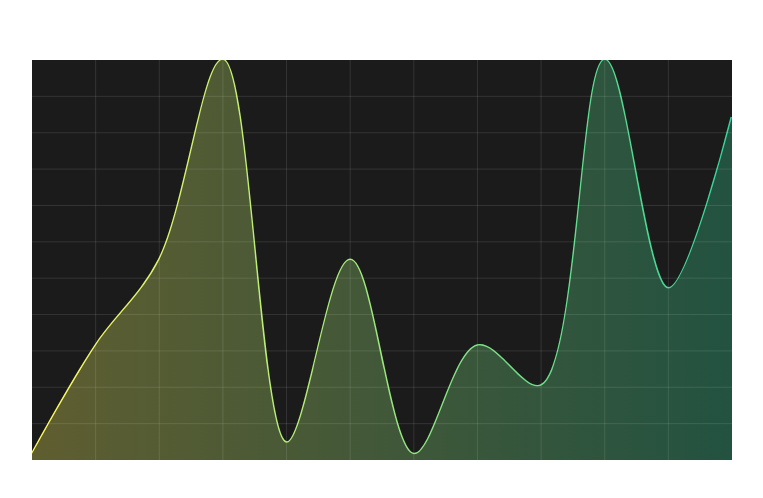
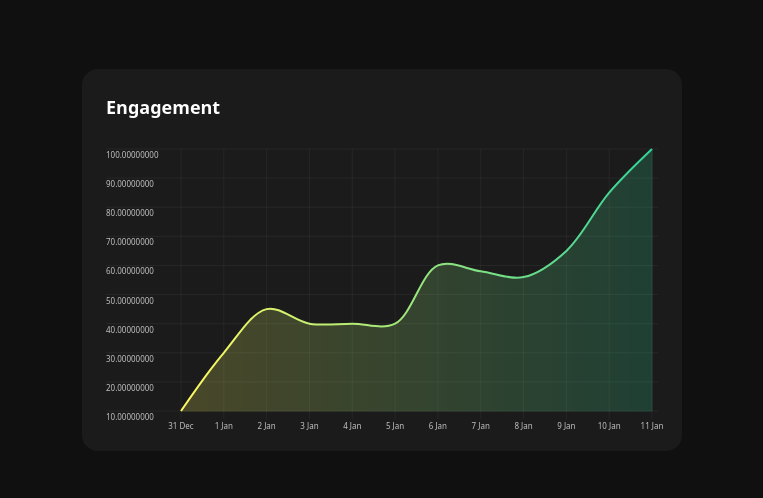
Before and after one commit to jewhyena/graph, a React (Vite) app: page / in a window 1280 px wide. Shown: the part 140-638 px from the top of the page, without its empty margins (258-1021 px from the left). Built offline with nearby package versions, Linux system fonts and the light colour scheme.

Commit message:
I think it's done

```diff
--- a/package.json
+++ b/package.json
@@ -11,6 +11,8 @@
   },
   "dependencies": {
     "d3": "^7.8.5",
+    "date-fns": "^3.2.0",
+    "framer-motion": "^10.18.0",
     "react": "^18.2.0",
     "react-dom": "^18.2.0",
     "react-use-measure": "^2.1.1"
--- a/src/App.tsx
+++ b/src/App.tsx
@@ -1,164 +1,196 @@
 import * as d3 from "d3";
-import { useRef, useState } from "react";
 import { generateLinearGradientArray } from "./utils";
 import Tooltip from "./components/Tooltip";
+import { format, subDays } from "date-fns";
+import { useState } from "react";
+import useMeasure from "react-use-measure";
+import { motion } from "framer-motion";
 
-const path = d3.path();
-path.moveTo(0, 0);
+const data = [10, 30, 45, 40, 40, 40, 60, 58, 56, 65, 85, 100].map<
+  [number, number]
+>((v, i) => [i, v]);
 
-const data = [
-  1000, 20000, 35000, 70000, 3000, 35000, 1000, 20000, 13000, 70000, 30000,
-  60000,
-];
+const margin = {
+  top: 40,
+  right: 20,
+  bottom: 40,
+  left: 75,
+};
 
-const WIDTH = 700;
-const HEIGHT = 400;
+const gradient = generateLinearGradientArray("#FFF961", "#34D399");
 
-const LENGTH = data.length;
+type Coordinates = {
+  x: number;
+  y: number;
+};
 
-const MAX_VALUE = data.reduce(
-  (acc, value) => (value > acc ? value : acc),
-  data[0]
+const tooptipCircleRadius = 4;
+
+function App() {
+  const [ref, { width, height, left, top }] = useMeasure();
+
+  const [tooltipRef, tooltipBounce] = useMeasure();
+  const [transparentGraphRef, transparentGraphBounce] = useMeasure();
+
+  const [gradientIndex, setGradientIndex] = useState(0);
+
+  const [mouseCoordinates, setMouseCoordinates] = useState<Coordinates | null>(
+    null
   );
 
-const coordinates = data.map<[number, number]>((value, index) => {
-  return [
-    (WIDTH / (LENGTH - 1)) * index,
-    HEIGHT - (value / MAX_VALUE) * HEIGHT,
-  ];
-});
+  const xDomain = d3.extent(data.map((d) => d[0])) as [number, number];
+  const yDomain = d3.extent(data.map((d) => d[1])) as [number, number];
 
-const reversed = data.map<[number, number]>((value, index) => {
-  return [
-    (WIDTH / (LENGTH - 1)) * index,
-    HEIGHT - (value / MAX_VALUE) * HEIGHT,
-  ];
-});
+  const xScale = d3
+    .scaleLinear()
+    .domain(xDomain)
+    .range([margin.left, width - margin.right]);
 
-const ys = data.map<number>((_, index) => {
-  return (HEIGHT / (LENGTH - 1)) * index;
-});
+  const yScale = d3
+    .scaleLinear()
+    .domain(yDomain)
+    .range([height - margin.top, margin.bottom]);
 
   const line = d3
     .line()
-  .x((d) => d[0])
-  .y((d) => d[1])
-  .curve(d3.curveCatmullRom)(coordinates);
-
-const reversedline = d3
-  .line()
-  .x((d) => d[0])
-  .y((d) => d[1])
-  .curve(d3.curveCatmullRom)(reversed);
-
-const line2 = d3
-  .line()
-  .x((d) => d[0])
-  .y((d) => d[1])
-  .curve(d3.curveCatmullRom)(coordinates);
-
-const gradient = generateLinearGradientArray("#FFF961", "#34D399");
-
-function App() {
-  const ref = useRef<HTMLDivElement>(null);
-
-  const rect = ref.current?.getBoundingClientRect();
-
-  const [coords, setCoords] = useState<{ x: number; y: number } | null>(null);
-  const [tooltipCoords, setTooltipCoords] = useState<{
-    x: number;
-    y: number;
-  } | null>(null);
-
-  const [gradientIndex, setGradientIndex] = useState(0);
+    .x((d) => xScale(d[0]))
+    .y((d) => yScale(d[1]))
+    .curve(d3.curveCatmullRom)(data);
 
   return (
-    <div className="h-screen items-center flex justify-center">
-      <div className="flex justify-center items-center bg-[#1b1b1b]">
-        {tooltipCoords && (
     <div
       ref={ref}
+      className="h-full w-full"
+      onMouseLeave={() => setMouseCoordinates(null)}
+    >
+      {mouseCoordinates && (
+        <div
+          ref={tooltipRef}
+          className="absolute pointer-events-none"
           style={{
-              left: tooltipCoords.x - (rect?.width ?? 0) / 2,
-              top: tooltipCoords.y - 56,
+            left: mouseCoordinates.x - tooltipBounce.width / 2,
+            top: mouseCoordinates.y - tooltipBounce.height,
           }}
-            className="absolute flex flex-col items-center pointer-events-none"
         >
-            <Tooltip value="40.000" />
+          <Tooltip value={data[Math.floor(gradientIndex / 10)][1].toFixed(3)} />
         </div>
       )}
 
-        <div className="w-[700px] bg-[#1b1b1b]">
-          <svg
-            width={WIDTH}
-            height={HEIGHT}
-            onMouseMove={() => {
-              coords && setGradientIndex(Math.round((coords.x / WIDTH) * 100));
+      <svg viewBox={`0 0 ${width} ${height}`}>
+        {/* Transparent graph opposed to the gradient one */}
+        <path
+          ref={transparentGraphRef}
+          d={`${line} L${width - margin.right} 0 L${margin.left} 0 L${
+            margin.left
+          } ${height - margin.bottom}`}
+          fill="transparent"
+          strokeWidth={2}
+          onMouseMove={({ clientX: x, clientY: y }) => {
+            setMouseCoordinates({ x, y });
+            setGradientIndex(
+              Math.floor(
+                ((x - transparentGraphBounce.left) /
+                  transparentGraphBounce.width) *
+                  100
+              )
+            );
           }}
-          >
-            {/* Line with the circle on top of it */}
-            {coords && (
+        />
+
+        {/* Vertical line with a circle on the top */}
+        <g className="pointer-events-none">
+          {mouseCoordinates && (
             <g>
               <circle
-                  cx={coords.x}
-                  cy={coords.y}
+                r={tooptipCircleRadius}
+                cx={mouseCoordinates.x - left}
+                cy={mouseCoordinates.y - top + tooptipCircleRadius}
                 stroke={gradient[gradientIndex]}
                 strokeWidth={2}
-                  r={4.5}
-                ></circle>
+              />
               <line
-                  x1={coords.x}
-                  y1={coords.y + 4}
-                  x2={coords.x}
-                  y2={HEIGHT}
+                x1={mouseCoordinates.x - left}
+                y1={mouseCoordinates.y - top + tooptipCircleRadius * 2}
+                x2={mouseCoordinates.x - left}
+                y2={height - margin.bottom - 1}
                 stroke={gradient[gradientIndex]}
                 strokeWidth={2}
-                ></line>
+              />
             </g>
           )}
+        </g>
 
-            {/* Graph line */}
         <path
-              d={line!}
-              fill="transparent"
-              stroke="url(#gradient)"
-              strokeWidth={3}
-            ></path>
-
-            {/* Fill graph background with bg-color to hide the graph line */}
-            <path
-              d={`${line2!} L${WIDTH} ${HEIGHT} L0 ${HEIGHT}`}
+          d={`${line} L${width - margin.right} ${height - margin.bottom} L${
+            margin.left
+          } ${height - margin.bottom}`}
           fill="#1b1b1b"
         ></path>
 
-            {/* Fill graph with the gradient */}
-            <path
-              d={`${line2!} L${WIDTH} ${HEIGHT} L0 ${HEIGHT}`}
+        {/* Ticks */}
+        <g className="pointer-events-none text-white/5">
+          {yScale.ticks(8).map((max) => (
+            <g key={max} transform={`translate(0,${yScale(max)})`}>
+              <line
+                x1={0}
+                x2={width - margin.right + 6}
+                stroke="currentColor"
+              />
+              <text
+                alignmentBaseline="before-edge"
+                className="text-[8px] font-normal leading-[8px]"
+                fill="#c3c3c3"
+              >
+                {max.toFixed(8)}
+              </text>
+            </g>
+          ))}
+
+          {xScale.ticks().map((max, index, arr) => (
+            <g key={max}>
+              <g transform={`translate(${xScale(max)},${height - 22})`}>
+                <text
+                  textAnchor="middle"
+                  className="text-[8px] font-normal leading-[8px]"
+                  fill="#c3c3c3"
+                >
+                  {format(subDays(new Date(), arr.length - 1 - index), "d MMM")}
+                </text>
+              </g>
+              <g transform={`translate(${xScale(max)},${margin.top})`}>
+                <line
+                  y1={0}
+                  y2={height - margin.top - margin.bottom + 8}
+                  stroke="currentColor"
+                />
+              </g>
+            </g>
+          ))}
+        </g>
+
+        {/* Graph line */}
+        <motion.path
+          initial={{ pathLength: 0 }}
+          animate={{ pathLength: 1 }}
+          transition={{ duration: 1.5, type: "spring" }}
+          d={`${line}`}
+          fill="none"
+          stroke="url(#gradient)"
+          strokeWidth={2}
+        />
+
+        {/* Gradient fill */}
+        <motion.path
+          initial={{ opacity: 0 }}
+          animate={{ opacity: 0.2 }}
+          transition={{ duration: 1, type: "spring" }}
+          d={`${line} L${width - margin.right} ${height - margin.bottom} L${
+            margin.left
+          } ${height - margin.bottom}`}
           fill="url(#gradient)"
-              opacity={0.3}
-            ></path>
-
-            <Grid />
-
-            {/* Transparent container */}
-            <path
-              onMouseMove={({
-                nativeEvent: { clientX, clientY },
-                currentTarget,
-              }) => {
-                const rect = currentTarget.getBoundingClientRect();
-                setTooltipCoords({ x: clientX, y: clientY });
-                setCoords({ x: clientX - rect.left, y: clientY - rect.top });
-              }}
-              d={`${reversedline!} L${WIDTH} 0 L0 0 L0 L${HEIGHT}`}
-              stroke="none"
-              fill="transparent"
-            ></path>
-
-            {/* DEBUG DOTS */}
-            {/* {coordinates.map(([x, y]) => {
-            return <circle cx={x} cy={y} r={4} fill="blue"></circle>;
-          })} */}
+          opacity={0.2}
+          stroke="url(#gradient)"
+        />
 
         <defs>
           <linearGradient id="gradient" x1="0%" y1="0%" x2="100%" y2="0%">
@@ -168,54 +200,7 @@ function App() {
         </defs>
       </svg>
     </div>
-      </div>
-    </div>
   );
 }
 
-const Grid = () => {
-  return (
-    <g>
-      {coordinates.map(([x], index, arr) => {
-        // Skip rendering borders
-        if (!index || index === arr.length - 1) {
-          return;
-        }
-
-        return (
-          <line
-            key={index}
-            x1={x}
-            x2={x}
-            y1={0}
-            y2={HEIGHT}
-            stroke="white"
-            opacity={0.1}
-            strokeWidth={1}
-          ></line>
-        );
-      })}
-      {ys.map((y, index, arr) => {
-        // Skip rendering border
-        if (!index || index === arr.length - 1) {
-          return;
-        }
-
-        return (
-          <line
-            key={index}
-            x1={0}
-            x2={WIDTH}
-            y1={y}
-            y2={y}
-            stroke="white"
-            opacity={0.1}
-            strokeWidth={1}
-          ></line>
-        );
-      })}
-    </g>
-  );
-};
-
 export default App;
--- a/src/components/Tooltip.tsx
+++ b/src/components/Tooltip.tsx
@@ -6,13 +6,16 @@ interface Props {
 
 const Tooltip: FC<Props> = ({ value }) => {
   return (
-    <>
+    <div
+      className="flex flex-col items-center"
+      style={{ transform: "scale(85%)" }}
+    >
       <div
         style={{
           background:
             "linear-gradient(0deg, #39B04A 2%, #5ABA43 15.59%, #9DCE34 46.64%, #CEDD2A 71.87%, #ECE623 89.34%, #F7E921 100.98%)",
         }}
-        className="pb-px pr-px rounded-lg"
+        className="pb-px pr-px rounded-lg -mb-px"
       >
         <div
           className="py-2 px-3 rounded-lg bg-neutral-600 flex items-center gap-2"
@@ -36,9 +39,8 @@ const Tooltip: FC<Props> = ({ value }) => {
           </div>
         </div>
       </div>
-
       <GreenArrow />
-    </>
+    </div>
   );
 };
 
--- a/src/main.tsx
+++ b/src/main.tsx
@@ -5,6 +5,13 @@ import "./index.css";
 
 ReactDOM.createRoot(document.getElementById("root")!).render(
   <React.StrictMode>
-    <App />
+    <div className="bg-[#101010] flex flex-col h-screen w-full justify-center items-center">
+      <div className="bg-[#1b1b1b] max-w-[600px] w-full pl-6 pr-2.5 pt-6 rounded-2xl">
+        <p className="text-lg font-semibold text-white -mb-3">Engagement</p>
+        <div className="h-[342px]  rounded-2xl">
+          <App />
+        </div>
+      </div>
+    </div>
   </React.StrictMode>
 );
```
Also changed, not shown: 1 other file (tests, documents, lock files or other folders). Lines whose indentation alone changed are shown as unchanged.
